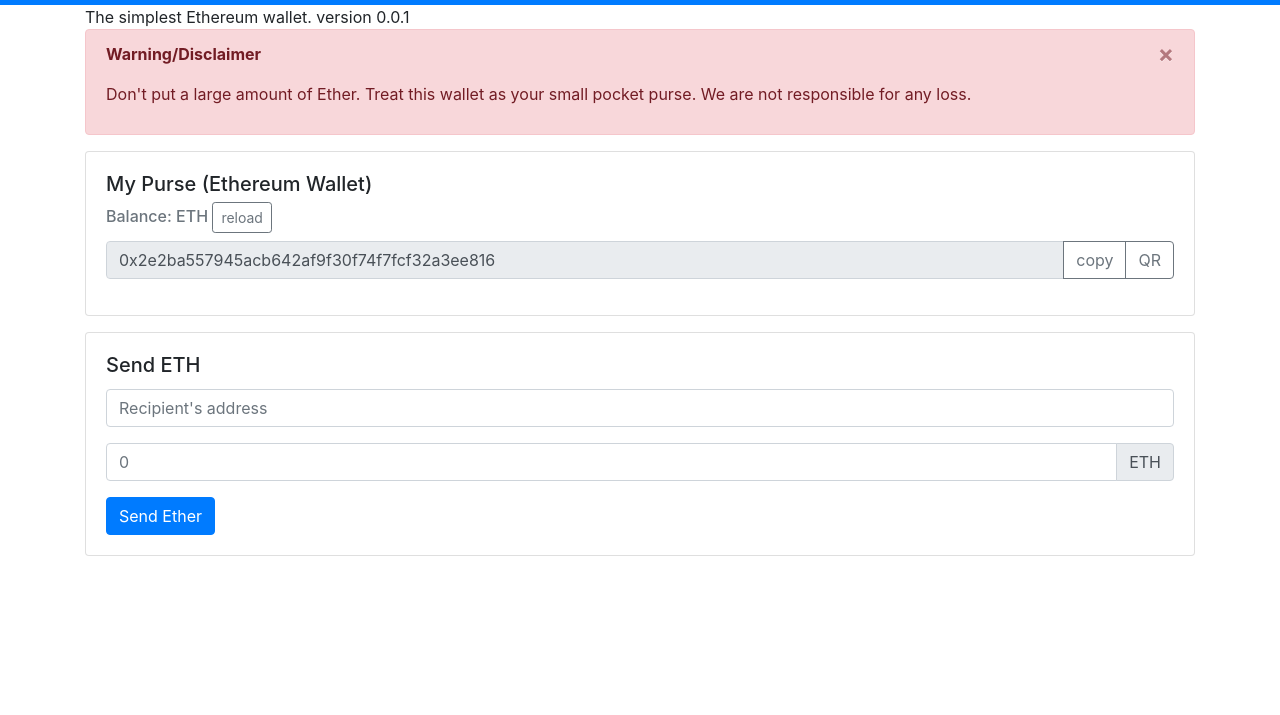
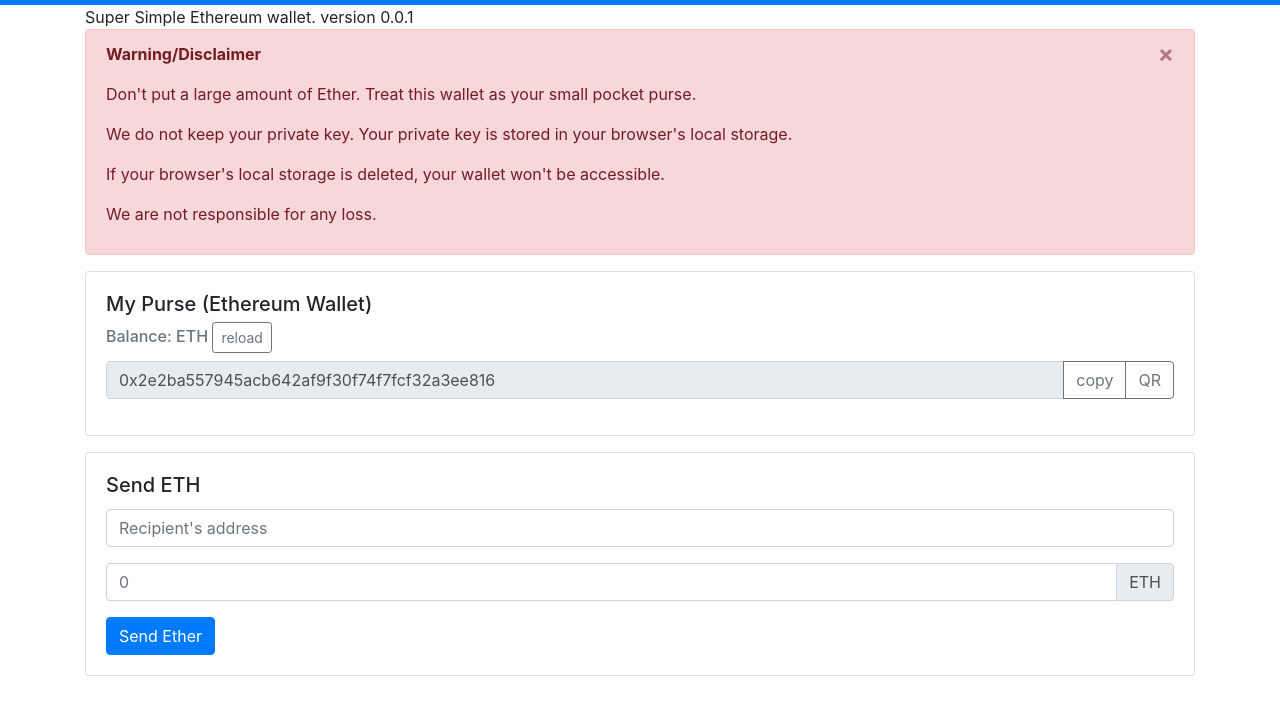
Before and after one commit to piyolab/cryptopurse, a plain HTML site: page public/eth/index.html in a window 1280 px wide. Shown: the part 51-766 px from the top of the page. Drawn offline with nearby package versions, Linux system fonts and the light colour scheme; no server answers.

Commit message:
update text

```diff
--- a/public/eth/index.html
+++ b/public/eth/index.html
@@ -27,11 +27,14 @@
       <a class="navbar-brand" href="#">Ethereum Purse - CryptoPurse.app</a>
     </nav>
     <div class="container">
-      <div>The simplest Ethereum wallet. version 0.0.1</div>
+      <div>Super Simple Ethereum wallet. version 0.0.1</div>
 
       <div class="alert alert-danger alert-dismissible fade show" role="alert">
         <p><strong>Warning/Disclaimer</strong></p>
-        <p>Don't put a large amount of Ether. Treat this wallet as your small pocket purse. We are not responsible for any loss.</p>
+        <p>Don't put a large amount of Ether. Treat this wallet as your small pocket purse.</p>
+        <p>We do not keep your private key. Your private key is stored in your browser's local storage.</p>
+        <p>If your browser's local storage is deleted, your wallet won't be accessible.</p>
+        <p>We are not responsible for any loss.</p>
         <button type="button" class="close" data-dismiss="alert" aria-label="Close">
           <span aria-hidden="true">&times;</span>
         </button>
@@ -51,7 +54,6 @@
               <button class="btn btn-outline-secondary" type="button" data-toggle="modal" data-target="#qrcode-modal" id="my-address-qr-btn">QR</button>
             </div>
           </div>
-
         </div>
       </div>
 
```
